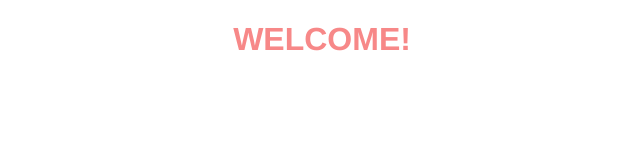
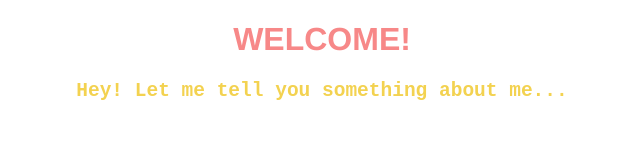
Before and after one commit to ashitaseth9454/FullStackSite, a plain HTML site: page start/index.html in a window 1280 px wide. Shown: the whole page, without its empty margins (318-958 px from the left). Drawn offline with Linux system fonts and the light colour scheme.

Commit message:
about me

```diff
--- a/start/index.html
+++ b/start/index.html
@@ -7,6 +7,7 @@
 </head>
 <body bgcolor="white">
     <h1 align="center" style="font-family: 'Franklin Gothic Medium', 'Arial Narrow', Arial, sans-serif ; color:#f78888;" >WELCOME!</h1>
+    <h2 align="center" style="font-family: monospace; color: #f3d250;">Hey! Let me tell you something about me...</h2>
 
         </body>
 </html>
```
